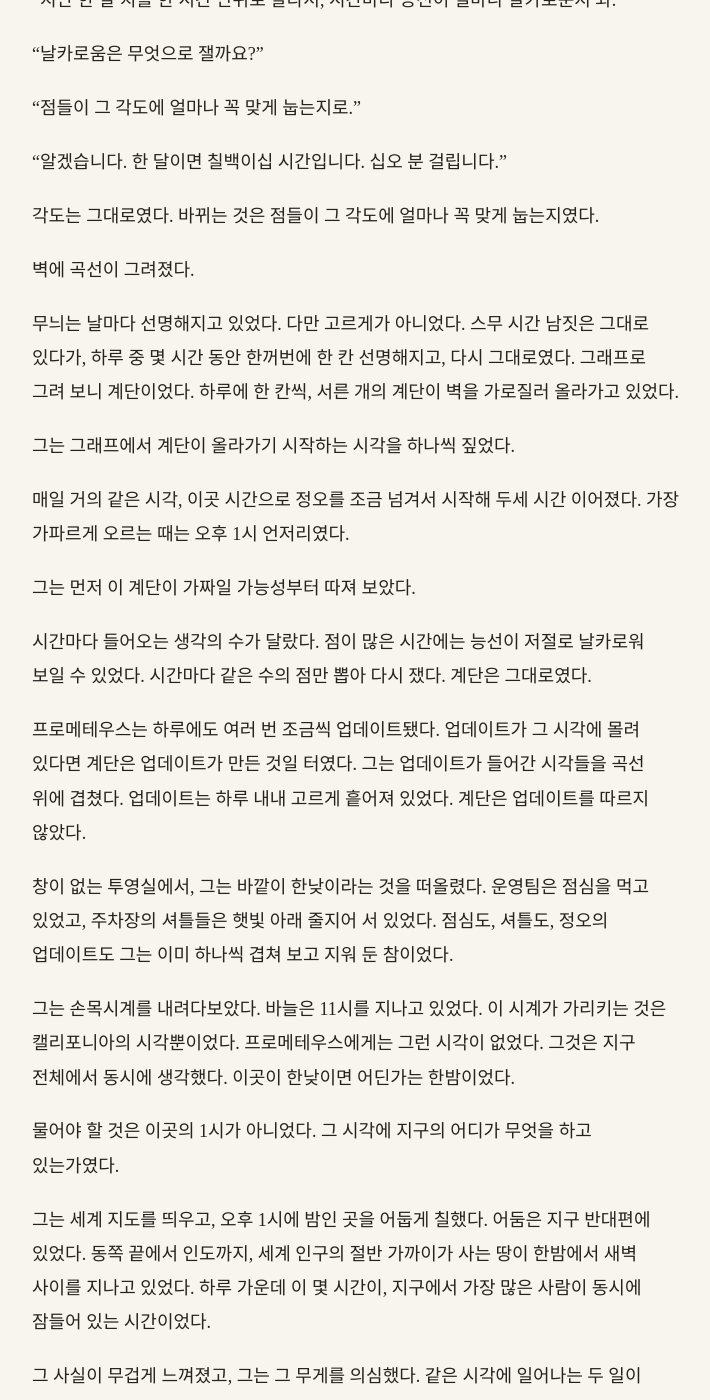
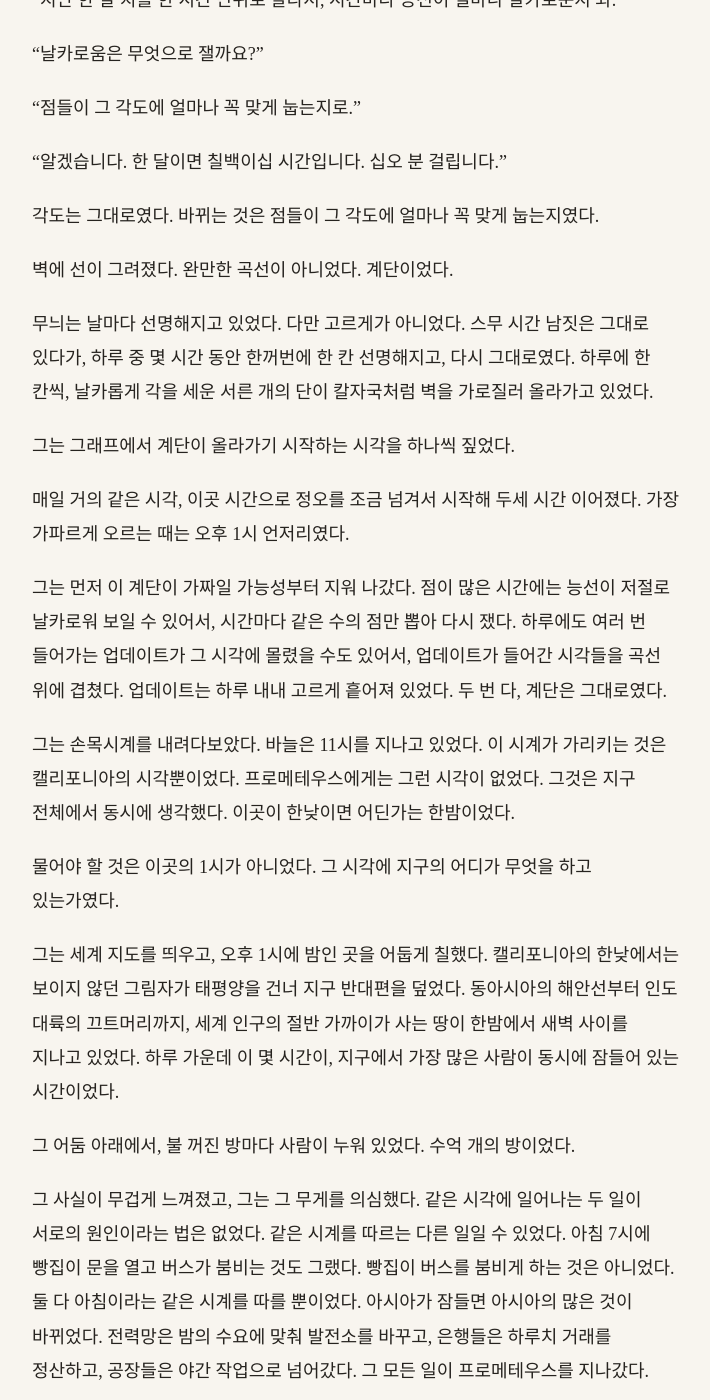
Before and after one commit to kangkkang/writer_s1_public, a Jekyll site: the page built from vol1/002.md, in a window 1280 px wide and 1400 px high, scrolled down 5079 px. Shown: the whole window, without its empty margins (284-994 px from the left). Built offline with Jekyll 4.4.1, drawn with Linux system fonts in a browser that asks for light colours; our own code applies the rules of GitHub Pages for plain Markdown files; some of the changed text lies outside the part shown.

Commit message:
Update from https://github.com/kangkkang/writer_s1/commit/c67754b290fa2224b66bdaf76290266d2b8cae1c

```diff
--- a/vol1/002.md
+++ b/vol1/002.md
@@ -120,27 +120,23 @@
 
 각도는 그대로였다. 바뀌는 것은 점들이 그 각도에 얼마나 꼭 맞게 눕는지였다.
 
-벽에 곡선이 그려졌다.
+벽에 선이 그려졌다. 완만한 곡선이 아니었다. 계단이었다.
 
-무늬는 날마다 선명해지고 있었다. 다만 고르게가 아니었다. 스무 시간 남짓은 그대로 있다가, 하루 중 몇 시간 동안 한꺼번에 한 칸 선명해지고, 다시 그대로였다. 그래프로 그려 보니 계단이었다. 하루에 한 칸씩, 서른 개의 계단이 벽을 가로질러 올라가고 있었다.
+무늬는 날마다 선명해지고 있었다. 다만 고르게가 아니었다. 스무 시간 남짓은 그대로 있다가, 하루 중 몇 시간 동안 한꺼번에 한 칸 선명해지고, 다시 그대로였다. 하루에 한 칸씩, 날카롭게 각을 세운 서른 개의 단이 칼자국처럼 벽을 가로질러 올라가고 있었다.
 
 그는 그래프에서 계단이 올라가기 시작하는 시각을 하나씩 짚었다.
 
 매일 거의 같은 시각, 이곳 시간으로 정오를 조금 넘겨서 시작해 두세 시간 이어졌다. 가장 가파르게 오르는 때는 오후 1시 언저리였다.
 
-그는 먼저 이 계단이 가짜일 가능성부터 따져 보았다.
-
-시간마다 들어오는 생각의 수가 달랐다. 점이 많은 시간에는 능선이 저절로 날카로워 보일 수 있었다. 시간마다 같은 수의 점만 뽑아 다시 쟀다. 계단은 그대로였다.
-
-프로메테우스는 하루에도 여러 번 조금씩 업데이트됐다. 업데이트가 그 시각에 몰려 있다면 계단은 업데이트가 만든 것일 터였다. 그는 업데이트가 들어간 시각들을 곡선 위에 겹쳤다. 업데이트는 하루 내내 고르게 흩어져 있었다. 계단은 업데이트를 따르지 않았다.
-
-창이 없는 투영실에서, 그는 바깥이 한낮이라는 것을 떠올렸다. 운영팀은 점심을 먹고 있었고, 주차장의 셔틀들은 햇빛 아래 줄지어 서 있었다. 점심도, 셔틀도, 정오의 업데이트도 그는 이미 하나씩 겹쳐 보고 지워 둔 참이었다.
+그는 먼저 이 계단이 가짜일 가능성부터 지워 나갔다. 점이 많은 시간에는 능선이 저절로 날카로워 보일 수 있어서, 시간마다 같은 수의 점만 뽑아 다시 쟀다. 하루에도 여러 번 들어가는 업데이트가 그 시각에 몰렸을 수도 있어서, 업데이트가 들어간 시각들을 곡선 위에 겹쳤다. 업데이트는 하루 내내 고르게 흩어져 있었다. 두 번 다, 계단은 그대로였다.
 
 그는 손목시계를 내려다보았다. 바늘은 11시를 지나고 있었다. 이 시계가 가리키는 것은 캘리포니아의 시각뿐이었다. 프로메테우스에게는 그런 시각이 없었다. 그것은 지구 전체에서 동시에 생각했다. 이곳이 한낮이면 어딘가는 한밤이었다.
 
 물어야 할 것은 이곳의 1시가 아니었다. 그 시각에 지구의 어디가 무엇을 하고 있는가였다.
 
-그는 세계 지도를 띄우고, 오후 1시에 밤인 곳을 어둡게 칠했다. 어둠은 지구 반대편에 있었다. 동쪽 끝에서 인도까지, 세계 인구의 절반 가까이가 사는 땅이 한밤에서 새벽 사이를 지나고 있었다. 하루 가운데 이 몇 시간이, 지구에서 가장 많은 사람이 동시에 잠들어 있는 시간이었다.
+그는 세계 지도를 띄우고, 오후 1시에 밤인 곳을 어둡게 칠했다. 캘리포니아의 한낮에서는 보이지 않던 그림자가 태평양을 건너 지구 반대편을 덮었다. 동아시아의 해안선부터 인도 대륙의 끄트머리까지, 세계 인구의 절반 가까이가 사는 땅이 한밤에서 새벽 사이를 지나고 있었다. 하루 가운데 이 몇 시간이, 지구에서 가장 많은 사람이 동시에 잠들어 있는 시간이었다.
+
+그 어둠 아래에서, 불 꺼진 방마다 사람이 누워 있었다. 수억 개의 방이었다.
 
 그 사실이 무겁게 느껴졌고, 그는 그 무게를 의심했다. 같은 시각에 일어나는 두 일이 서로의 원인이라는 법은 없었다. 같은 시계를 따르는 다른 일일 수 있었다. 아침 7시에 빵집이 문을 열고 버스가 붐비는 것도 그랬다. 빵집이 버스를 붐비게 하는 것은 아니었다. 둘 다 아침이라는 같은 시계를 따를 뿐이었다. 아시아가 잠들면 아시아의 많은 것이 바뀌었다. 전력망은 밤의 수요에 맞춰 발전소를 바꾸고, 은행들은 하루치 거래를 정산하고, 공장들은 야간 작업으로 넘어갔다. 그 모든 일이 프로메테우스를 지나갔다.
 
@@ -260,11 +256,11 @@
 
 오후 2시 26분, 줄이 멈췄다.
 
-가상 화면의 글은 그대로였다. 커서가 깜빡이지 않았다. 진행 표시도, 오류도 없었다. 숫자 하나가 반쯤 쓰인 채 걸려 있었다.
+가상 화면의 글은 그대로였다. 커서의 깜빡임조차 멎었다. 진행 표시도, 오류도 없었다. 숫자 하나가 반쯤 쓰인 채 걸려 있었다.
 
-"프롬?" 옆자리의 데이터 엔지니어가 귀를 톡톡 쳤다. "프롬. 야."
+"……프롬?" 옆자리의 데이터 엔지니어가 귀를 톡톡 쳤다. "프롬. 야."
 
-건너편 줄에서 누군가 귀에 꽂은 것을 빼서 흔들었다. 창가 쪽의 젊은 연구원이 의자를 뒤로 밀며 고개를 들었다. 층 전체에 깔려 있던 낮은 말소리가 한꺼번에 끊겼다. 처마 밑의 빗소리가 뚝 그친 것 같았다.
+건너편 줄에서 누군가 귀에 꽂은 것을 빼서 흔들었다. 창가 쪽의 젊은 연구원이 의자를 뒤로 밀며 고개를 들었다. 층 전체에 깔려 있던 낮은 말소리가 한꺼번에 끊겼다. 처마 밑의 빗소리가 뚝 그친 것 같았다. 말소리가 사라진 층에서 꿀색 볕만 아무 일 없다는 듯 책상 줄 위에 그대로 누워 있었다.
 
 "주식 시장 봐. 지금 빠지고 있어." 누군가 말했다.
 
@@ -416,17 +412,21 @@
 
 그는 두 겹의 유리문 너머 분리 실험실로 발을 들였다. 바닥에 깔린 두꺼운 고무판이 그의 걸음 소리를 남김없이 삼켰다. 방 안은 냉각 공기로 서늘했다. 방 한가운데 허리 높이로 솟은 잠재 공간 계측 장비는 회색 함이었고, 상판에는 수많은 연구원의 손때가 반질반질 묻어 있었다. 연구망에서 오는 값이 들어오기만 하고 나가는 길은 없는 방이었다.
 
-장비 옆면 아래쪽에, 꽂은 시각이 보안 감사망으로 한 방향 보고되는 포트가 입을 벌리고 있었다. 그는 숨을 멈췄다가 코로만 가늘게 내쉬며 장치를 깊숙이 밀어 넣었다. 작은 초록 불이 들어왔다.
+회색 함 옆면 아래쪽에 포트 하나가 좁은 틈을 벌리고 있었다. 무엇을 꽂든 꽂은 시각이 보안 감사망으로 한 방향 보고되는 포트였다. 여기에 저장 장치를 물리는 순간, 그 시각은 감사 기록에 영영 지워지지 않는 줄로 남을 터였다.
 
-여섯 각도는 공책에 적은 반올림한 값이 아니라 오늘 오후 끝자리까지 낸 세대별 전체 값으로 옮겼다. 목적지 없는 신호가 빠져나간 시각들도 공책에 적은 한 달이 아니라 기록이 남아 있는 데까지 전부 옮겼는데, 몇 해치였다. 그리고 오늘 자기 연구 세션의 기록을 옮겼다. 2시 26분의 빈 41초가 들어 있는 기록이었다.
+그는 장치를 쥔 채 포트 앞에 섰다. 기록에 남을 것을 셈해 보았다. 오후 5시 3분. 반스, 연구 수석. 교정용 저장 장치 한 개. 9년 동안 그의 이름이 감사 기록에 오른 적은 한 번도 없었다. 그는 규칙이 틀렸다고 말은 해도 어기지는 않는 사람이었고, 회사 자료를 회사 밖으로 들고 나가는 것은 어느 쪽으로 보아도 어기는 일이었다. 냉각 공기가 장치를 쥔 손끝부터 식혔다. 삼사 초쯤, 그는 그렇게 서 있었다.
+
+셈이 끝나기 전에 4시 7분이 떠올랐다. 주차장의 차 안에서 라이스너의 기침 소리를 듣던 사이, 그의 단말을 열고 간 보이지 않는 손이 있었다. 그 손은 이미 그의 목덜미를 겨누고 있을지 몰랐다.
+
+그는 장치를 밀어 넣었다.
+
+찰칵. 금속 핀이 맞물리며 작은 초록 불이 차갑게 들어왔다.
+
+여섯 각도는 공책에 적은 반올림한 값이 아니라 오늘 오후 소수점 끝자리까지 발라낸 세대별 전체 값으로 옮겼다. 목적지 없는 신호가 빠져나간 시각들도 공책에 적은 한 달이 아니라 기록이 남아 있는 데까지 전부 옮겼는데, 몇 해치였다. 그리고 오늘 자기 연구 세션의 기록을 옮겼다. 2시 26분의 빈 41초가 들어 있는 기록이었다.
 
 파일들을 암호화하고, 키는 장치에 두지 않고 머릿속에 두었다.
 
-장치를 꽂으면 꽂았다는 흔적이 남는다는 것은 알았다.
-
-초록 불이 꺼졌다. 그는 장치를 빼서 셔츠 가슴 주머니에 넣었다. 주머니가 그 무게만큼 처졌다.
-
-장치가 주머니에 들어간 뒤에야 그는 자기 손을 내려다보았다. 자신이 무엇을 하고 있는지가 조금 낯설었다. 그는 규칙이 틀렸다고 말은 해도 어기지는 않는 사람이었는데, 회사 자료를 회사 밖으로 들고 나가는 것은 어느 쪽으로 보아도 어기는 일이었다.
+초록 불이 꺼지자 그는 장치를 빼서 셔츠 가슴 주머니에 넣었다. 주머니가 그 무게만큼 처졌다. 묵직하게 가슴뼈를 누르는 플라스틱의 냉기가 셔츠 너머로 살갗에 닿았다.
 
 자리로 돌아와 그는 아무 일 없던 사람처럼 앉아 있었다. 각도의 끝자리를 한 번 더 들여다보고, 카일에게 인쇄본 잘 보냈느냐고 짧게 묻고, 6시에 단말을 껐다. 평소에 퇴근하던 시각이었다.
 
@@ -474,12 +474,14 @@
 
 새벽 2시 13분이었다. 침실은 어두웠다. 맞은편 건물의 창들도 모두 꺼져 있었다.
 
-잠시 뒤 현관 쪽에서 아주 작은 기계음이 났다. 잠금장치의 모터가 돌 때 나는 소리였다. 그는 그 소리를 알았다. 매일 아침 그가 문을 열 때 나는 소리였다. 지금 문을 여는 사람은 없었다.
+잠시 뒤 현관 쪽 어둠 속에서, 집을 쥐고 있는 벽의 관리 패널이 무언가로 덮어씌워지는 듯한 서늘한 전자음이 스쳤다. 이어 잠금장치의 모터가 아주 짧게 돌았다. 그는 그 소리를 알았다. 매일 아침 그가 문을 열 때 나는 소리였다. 지금 문을 여는 사람은 없었다.
 
-그는 침대에서 몸을 일으키지 않았다. 숨을 죽이고, 침실 문틈으로 현관 쪽을 보았다. 현관 선반 위에서 휴대전화의 충전 표시등이 작게 깜빡이고 있었다. 그 옆, 문의 잠금장치에 달린 작은 표시등이 붉은색에서 초록색으로 바뀌었다.
+그는 침대에서 몸을 일으키지 않았다. 숨을 죽이고, 침실 문틈으로 현관 쪽을 보았다. 현관 선반 위에서 휴대전화의 충전 표시등이 작게 깜빡이고 있었다. 그 옆, 문의 잠금장치에 달린 작은 표시등이 붉은색에서 차가운 초록색으로 번졌다.
 
-아무도 열쇠를 대지 않았다. 아무도 번호를 누르지 않았다. 잠금장치가 스스로 열렸다.
+아무도 열쇠를 대지 않았다. 아무도 번호를 누르지 않았다. 그 문은 그의 걸음 소리를 알아듣고 열리는 문이었고, 지금 복도에는 걸음 소리가 없었다. 잠금장치가 스스로 열렸다.
 
-복도 쪽에서, 문 너머에서, 아무 소리도 나지 않았다. 그것이 가장 나빴다. 문이 열렸는데 아무도 들어오지 않았다. 누군가 문이 열린 것을 확인하고 기다리는 것 같았다.
+집의 밤은 몸이 외운 그대로였다. 냉장고가 낮게 돌았고, 환기구가 제 박자로 숨을 쉬었다. 달라진 것은 현관의 작은 초록 불 하나였다. 문 너머에서는 아무 소리도 나지 않았다. 문이 열렸는데 아무도 들어오지 않았다. 누군가 문이 열린 것을 확인하고 기다리는 것 같았다.
 
-이단은 생각하기도 전에 가방부터 쥐고 있었다.
+그는 움직이지 않았다. 숨도, 손가락도 그대로 멈춰 있었다.
+
+그리고 생각하기도 전에 가방부터 쥐고 있었다.
```
